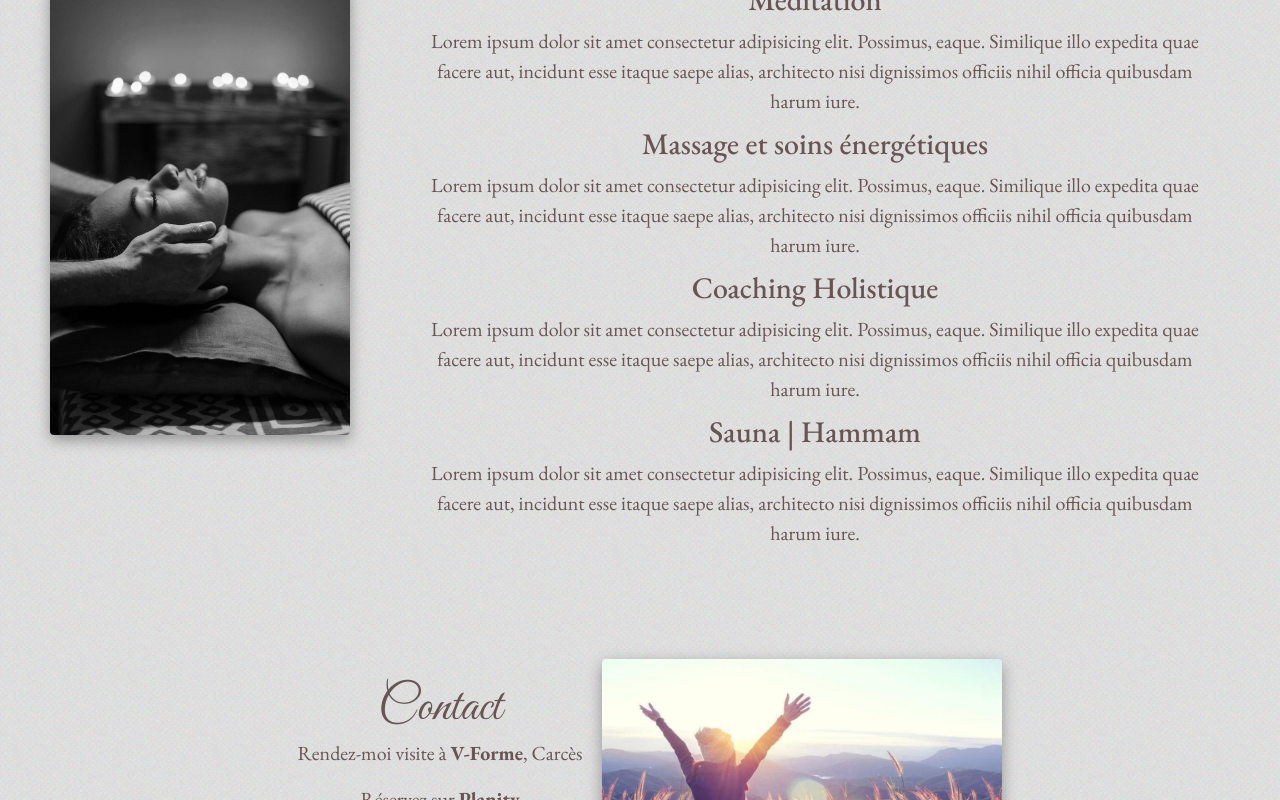
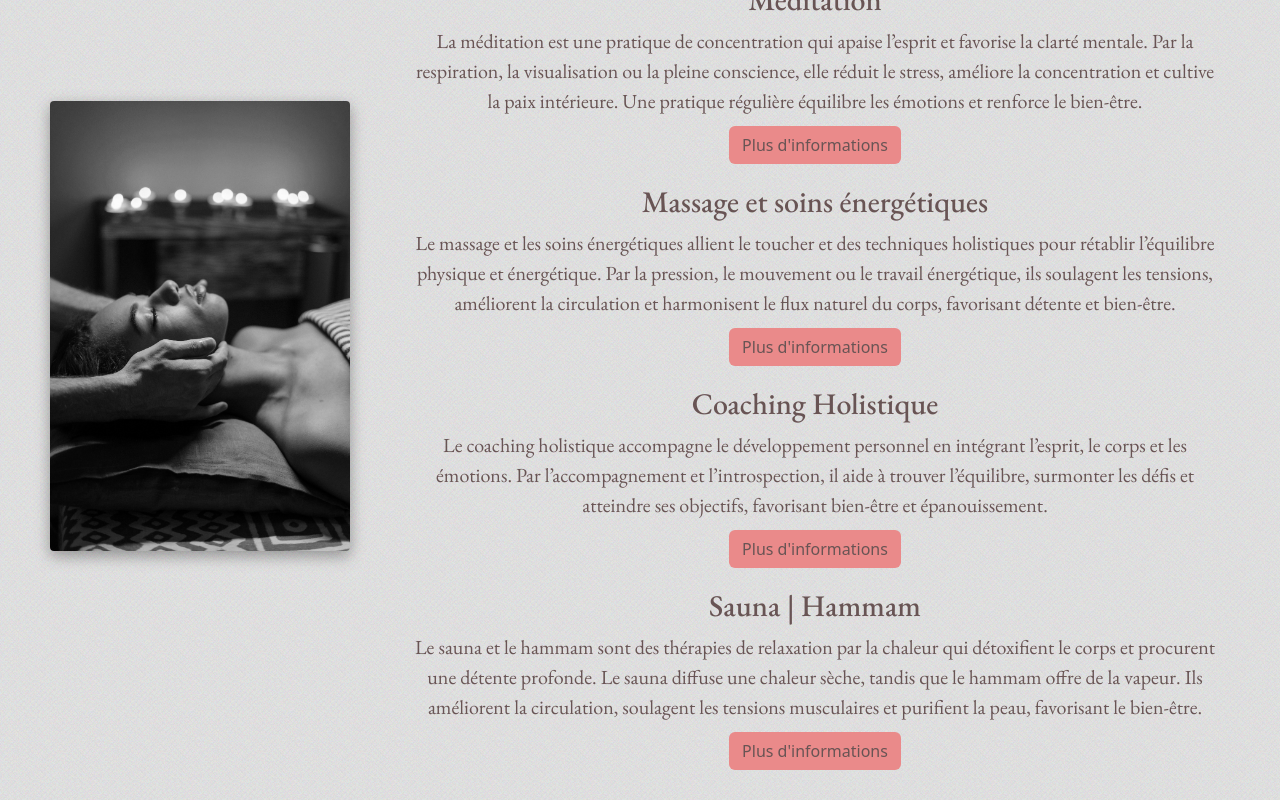
Before and after one commit to GeorginaMudditt/JennyYoga, a React (Vite) app: page / in a window 1280 px wide. Shown: the part 2740-3540 px from the top of the page. Built offline with nearby package versions, Linux system fonts and the light colour scheme; a web font is replaced by a local one.

Commit message:
add descriptions and buttons to AutrePrestations section

```diff
--- a/src/AutresPrestations.css
+++ b/src/AutresPrestations.css
@@ -24,3 +24,9 @@
 .AutresPrestations .massage-text {
   padding: 20px 40px;
 }
+
+.AutresPrestations .btn {
+  background-color: #ea8a8a;
+  color: #685454;
+  margin-bottom: 20px;
+}
--- a/src/AutresPrestations.tsx
+++ b/src/AutresPrestations.tsx
@@ -13,32 +13,41 @@ function AutresPrestations() {
           <h1>Autres Prestations</h1>
           <h2 id="meditation-section">Méditation</h2>
           <p>
-            Lorem ipsum dolor sit amet consectetur adipisicing elit. Possimus,
-            eaque. Similique illo expedita quae facere aut, incidunt esse itaque
-            saepe alias, architecto nisi dignissimos officiis nihil officia
-            quibusdam harum iure.
+            La méditation est une pratique de concentration qui apaise l’esprit
+            et favorise la clarté mentale. Par la respiration, la visualisation
+            ou la pleine conscience, elle réduit le stress, améliore la
+            concentration et cultive la paix intérieure. Une pratique régulière
+            équilibre les émotions et renforce le bien-être.
           </p>
+          <button className="btn">Plus d'informations</button>
           <h2 id="massage-section">Massage et soins énergétiques</h2>
           <p>
-            Lorem ipsum dolor sit amet consectetur adipisicing elit. Possimus,
-            eaque. Similique illo expedita quae facere aut, incidunt esse itaque
-            saepe alias, architecto nisi dignissimos officiis nihil officia
-            quibusdam harum iure.
+            Le massage et les soins énergétiques allient le toucher et des
+            techniques holistiques pour rétablir l’équilibre physique et
+            énergétique. Par la pression, le mouvement ou le travail
+            énergétique, ils soulagent les tensions, améliorent la circulation
+            et harmonisent le flux naturel du corps, favorisant détente et
+            bien-être.
           </p>
+          <button className="btn">Plus d'informations</button>
           <h2 id="coaching-section">Coaching Holistique</h2>
           <p>
-            Lorem ipsum dolor sit amet consectetur adipisicing elit. Possimus,
-            eaque. Similique illo expedita quae facere aut, incidunt esse itaque
-            saepe alias, architecto nisi dignissimos officiis nihil officia
-            quibusdam harum iure.
+            Le coaching holistique accompagne le développement personnel en
+            intégrant l’esprit, le corps et les émotions. Par l’accompagnement
+            et l’introspection, il aide à trouver l’équilibre, surmonter les
+            défis et atteindre ses objectifs, favorisant bien-être et
+            épanouissement.
           </p>
+          <button className="btn">Plus d'informations</button>
           <h2 id="sauna-section">Sauna | Hammam</h2>
           <p>
-            Lorem ipsum dolor sit amet consectetur adipisicing elit. Possimus,
-            eaque. Similique illo expedita quae facere aut, incidunt esse itaque
-            saepe alias, architecto nisi dignissimos officiis nihil officia
-            quibusdam harum iure.
+            Le sauna et le hammam sont des thérapies de relaxation par la
+            chaleur qui détoxifient le corps et procurent une détente profonde.
+            Le sauna diffuse une chaleur sèche, tandis que le hammam offre de la
+            vapeur. Ils améliorent la circulation, soulagent les tensions
+            musculaires et purifient la peau, favorisant le bien-être.
           </p>
+          <button className="btn">Plus d'informations</button>
         </div>
       </div>
     </>
```
